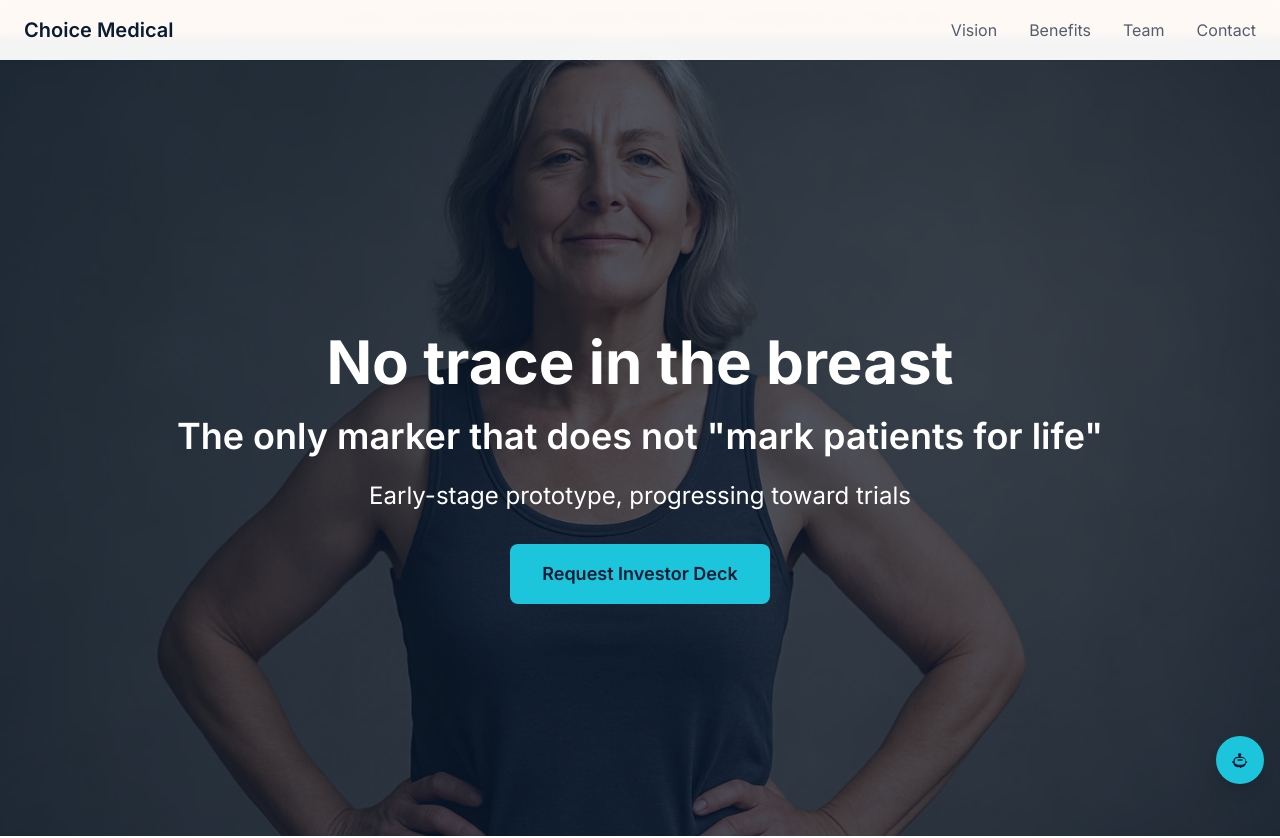
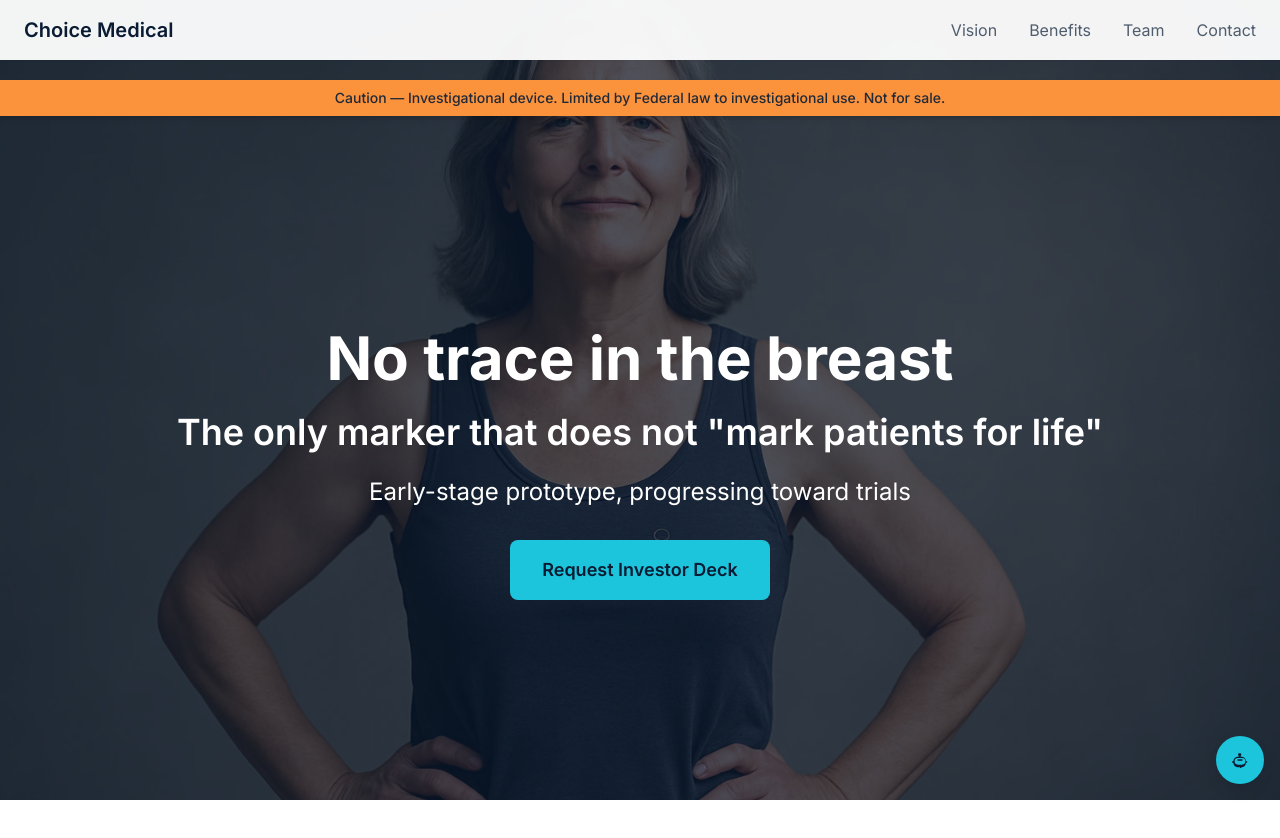
Before and after one commit to shaihi/choice-medical-bloom, a React (Vite) app: page / in a window 1280 px wide. Shown: the top 838 px of the page. Built offline with nearby package versions, Linux system fonts and the light colour scheme.

Commit message:
Fix: Disclaimer banner visibility
-   Adjusted the disclaimer banner's positioning to fixed, updated z-index, and adjusted HeroSection padding.

```diff
--- a/src/components/DisclaimerBanner.tsx
+++ b/src/components/DisclaimerBanner.tsx
@@ -3,7 +3,7 @@ const DisclaimerBanner = () => {
   return (
     <div
       id="disclaimer"
-      className="relative z-30 px-6 py-2 text-center text-sm font-medium shadow-md bg-orange-400"
+      className="fixed top-20 left-0 right-0 z-40 px-6 py-2 text-center text-sm font-medium shadow-md bg-orange-400"
     >
       <aside
         role="note"
--- a/src/components/HeroSection.tsx
+++ b/src/components/HeroSection.tsx
@@ -1,7 +1,7 @@
 
 const HeroSection = () => {
   return (
-    <section id="home" className="min-h-screen flex items-center justify-center bg-white pt-16 relative">
+    <section id="home" className="min-h-screen flex items-center justify-center bg-white pt-32 relative">
       {/* Hero Background Image */}
       <div className="absolute inset-0 z-0">
         <img
```
